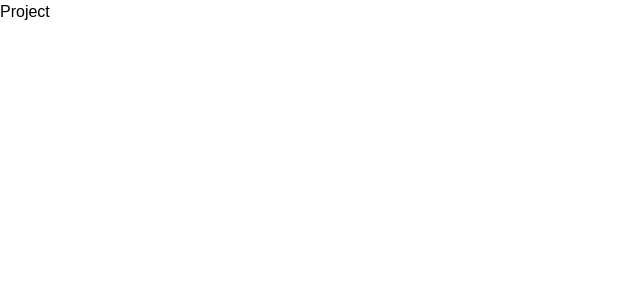
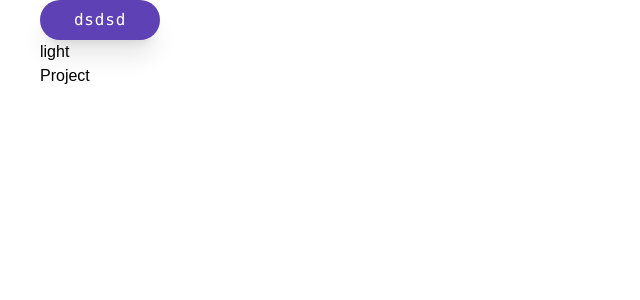
Before and after one commit to nile27/Next_Portfolio, a Next.js app: page / in a window 1280 px wide. Shown: the top 300 px of the page, without its empty margins (0-640 px from the left). Built offline with nearby package versions, Linux system fonts and the light colour scheme.

Commit message:
fix: 다크 모드 cn함수 추가

```diff
--- a/app/components/MainButton.tsx
+++ b/app/components/MainButton.tsx
@@ -1,27 +1,52 @@
+"use client";
 import React from "react";
-import { useRecoilValue } from "recoil";
+import { useRecoilValue, useRecoilState } from "recoil";
 import { isDarkAtom } from "../state/isDarkAtom";
+import { cva } from "class-variance-authority";
+import { cn } from "../lib/utill";
 
 type TMainButton = React.ComponentProps<"button"> & {
   children: string;
-  size?: "small" | "big";
+  size?: "sm" | "md";
 };
 
+const buttonVariants = cva(`p-2 rounded`, {
+  variants: {
+    size: {
+      default: `w-[120px] h-[40px] text-Md rounded-[18px]`,
+      sm: `w-[90px] h-[25px] text-Sm rounded-[10px]`,
+      md: `w-[120px] h-[40px] text-Md rounded-[18px]`,
+    },
+    color: {
+      default:
+        "bg-DMainPurple hover:bg-white hover:text-DMainPurple hover:border-DMainPurple",
+      dark: "bg-DMainPurple hover:bg-white hover:text-DMainPurple hover:border-DMainPurple",
+      light:
+        "bg-LMainPurple hover:bg-white hover:text-LMainPurple hover:border-LMainPurple",
+    },
+  },
+  defaultVariants: {
+    size: "default",
+    color: `default`,
+  },
+});
+
 const MainButton = (props: TMainButton) => {
-  const isDark = useRecoilValue(isDarkAtom);
-  const { size, children, ...restBtnProps } = props;
+  const [isDark, setIsDark] = useRecoilState(isDarkAtom);
+  const color = useRecoilValue(isDarkAtom) as "dark" | "light" | "default";
+
+  const { children, size, ...restBtnProps } = props;
   return (
     <button
       {...restBtnProps}
-      className={`${
-        size === "small"
-          ? "w-[90px] h-[25px] text-Sm rounded-[10px]"
-          : "w-[120px] h-[40px] text-Md rounded-[18px]"
-      } ${
-        isDark
-          ? "bg-DMainPurple hover:bg-white hover:text-DMainPurple hover:border-DMainPurple"
-          : "bg-LMainPurple hover:bg-white hover:text-LMainPurple hover:border-LMainPurple"
-      }  cursor-pointer flex justify-center items-center rounded-full text-white tracking-wider shadow-xl hover:border-[1px] hover:scale-105 duration-300 hover:ring-1 font-mono `}
+      onClick={() => {
+        let isBool = isDark === "light" ? "dark" : "light";
+        setIsDark(isBool);
+      }}
+      className={cn(
+        buttonVariants({ size, color }),
+        `cursor-pointer flex justify-center items-center rounded-full text-white tracking-wider shadow-xl hover:border-[1px] hover:scale-105 duration-300 hover:ring-1 font-mono `
+      )}
     >
       {children}
     </button>
--- a/app/globals.css
+++ b/app/globals.css
@@ -7,4 +7,5 @@
 }
 
 body {
+  background-color: "#16161A";
 }
--- /dev/null
+++ b/app/lib/utill.ts
@@ -0,0 +1,8 @@
+import { type ClassValue, clsx } from "clsx";
+import { twMerge } from "tailwind-merge";
+
+export function cn(...inputs: ClassValue[]) {
+  return twMerge(clsx(inputs));
+}
+
+export const sleep = (ms: number) => new Promise((res) => setTimeout(res, ms));
--- a/app/page.tsx
+++ b/app/page.tsx
@@ -1,12 +1,16 @@
+import Intro from "./page/Intro";
 import Project from "./page/Project";
-import { sleep } from "./utill";
+import { sleep } from "./lib/utill";
+import MainButton from "./components/MainButton";
 
 async function Home() {
   await sleep(3000);
   return (
-    <>
+    <div className="px-10 pb-10">
+      <MainButton>dsdsd</MainButton>
+      <Intro />
       <Project />
-    </>
+    </div>
   );
 }
 export default Home;
--- a/app/page/Intro.tsx
+++ b/app/page/Intro.tsx
@@ -4,8 +4,14 @@ import { isDarkAtom } from "../state/isDarkAtom";
 import MainButton from "../components/MainButton";
 
 const Intro = () => {
-  const [isDark, setIsDark] = useRecoilState<boolean>(isDarkAtom);
-  return <div>Intro</div>;
+  const [isDark, setIsDark] = useRecoilState<string>(isDarkAtom);
+  return (
+    <section className="flex">
+      <aside className="flex min-w-[261px] ">
+        <div>{isDark}</div>
+      </aside>
+    </section>
+  );
 };
 
 export default Intro;
--- a/app/state/isDarkAtom.js
+++ /dev/null
@@ -1,8 +0,0 @@
-"use client";
-import { atom } from "recoil";
-let theme = window.matchMedia("(prefers-color-scheme: dark)").matches;
-
-export const isDarkAtom = atom({
-  key: "isDark",
-  default: theme,
-});
--- /dev/null
+++ b/app/state/isDarkAtom.ts
@@ -0,0 +1,11 @@
+import { atom } from "recoil";
+
+let theme =
+  typeof window !== "undefined"
+    ? window.matchMedia("(prefers-color-scheme: dark)").matches
+    : true;
+
+export const isDarkAtom = atom<string>({
+  key: "isDark",
+  default: theme ? "dark" : "light",
+});
--- a/app/utill.ts
+++ /dev/null
@@ -1 +0,0 @@
-export const sleep = (ms: number) => new Promise((res) => setTimeout(res, ms));
--- a/package.json
+++ b/package.json
@@ -9,10 +9,13 @@
     "lint": "next lint"
   },
   "dependencies": {
+    "class-variance-authority": "^0.7.0",
+    "clsx": "^2.1.1",
     "next": "^14.2.3",
     "react": "^18.3.1",
     "react-dom": "^18.3.1",
-    "recoil": "^0.7.7"
+    "recoil": "^0.7.7",
+    "tailwind-merge": "^2.3.0"
   },
   "devDependencies": {
     "@types/node": "^20",
```
Also changed, not shown: 2 other files (tests, documents, lock files or other folders).
